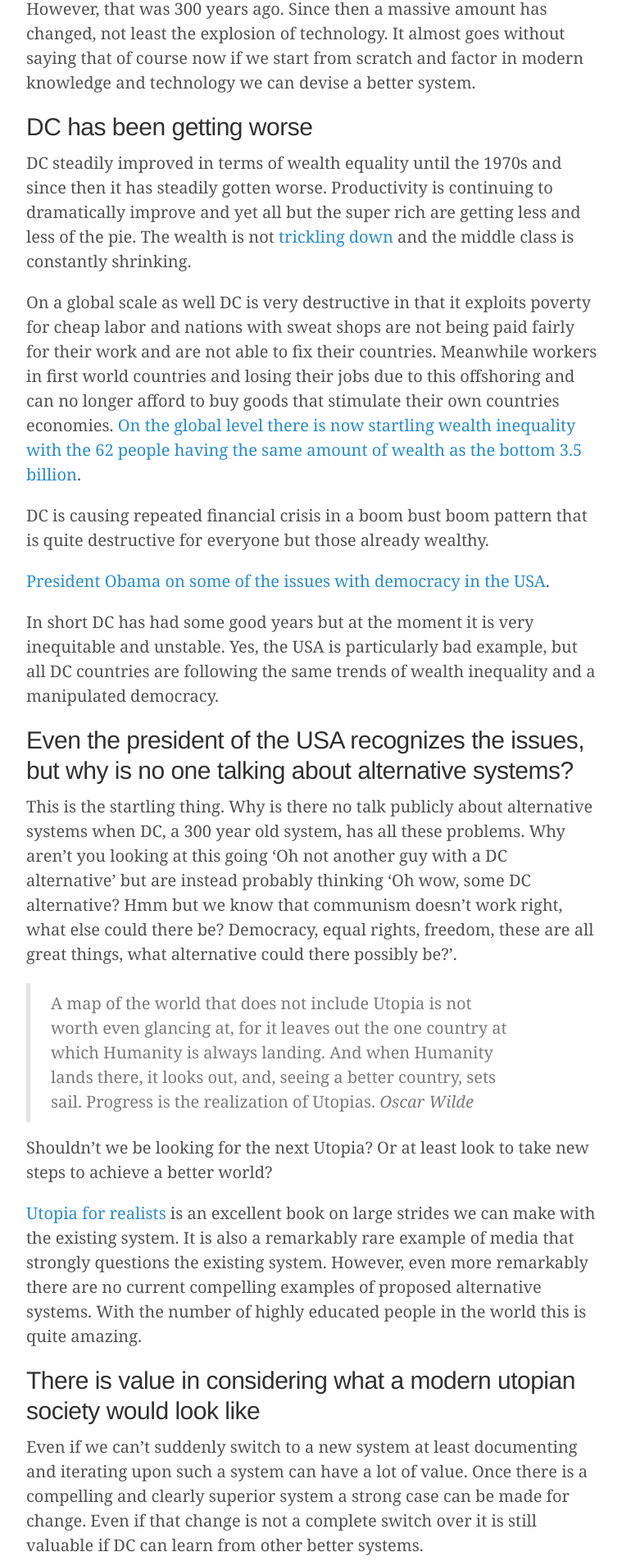
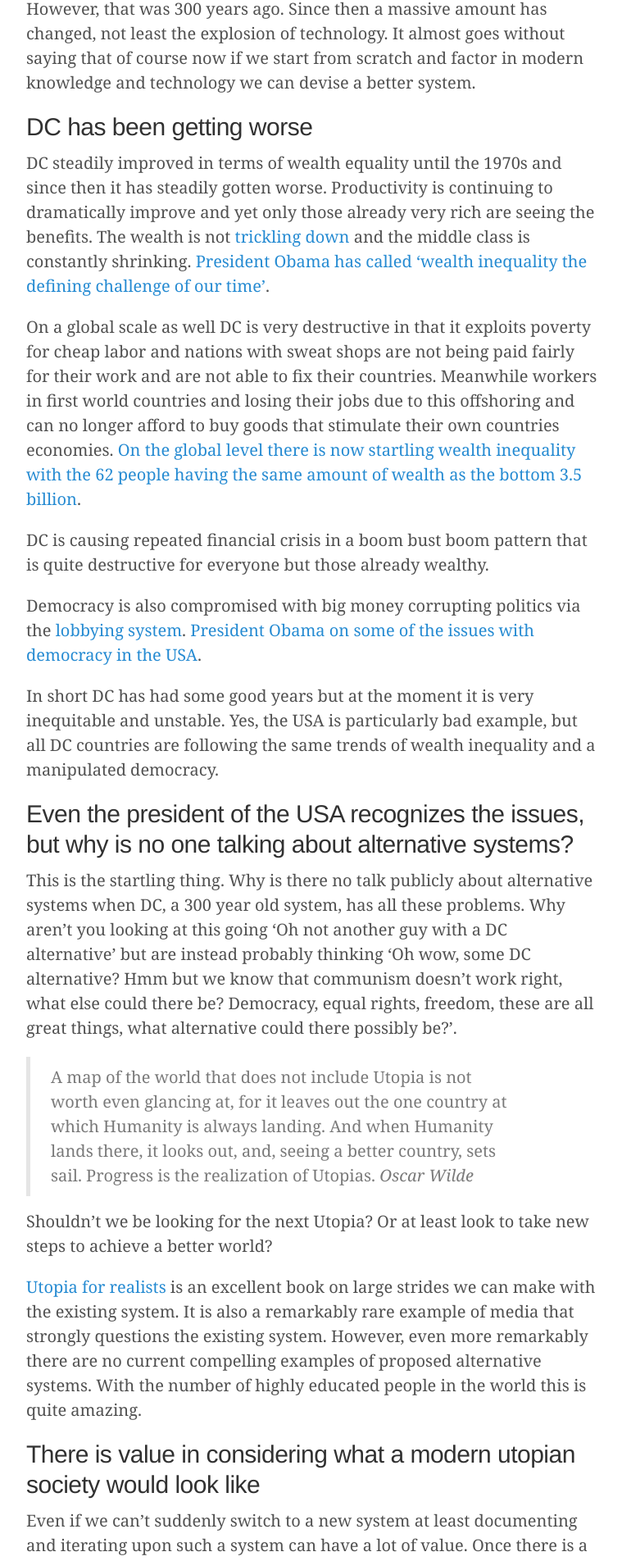
Before and after one commit to open-socialism/open-socialism-site, a Jekyll site: the page built from why-create-a-new-system.md, in a window 1280 px wide. Shown: the part 666-2570 px from the top of the page at 82% size, without its empty margins (258-1017 px from the left). Built offline with Jekyll 4.4.1, drawn with Linux system fonts in a browser that asks for light colours; some of the changed text lies outside the part shown.

Commit message:
why create a new system tweaks

```diff
--- a/why-create-a-new-system.md
+++ b/why-create-a-new-system.md
@@ -16,13 +16,13 @@ However, that was 300 years ago. Since then a massive amount has changed, not le
 
 ## DC has been getting worse
 
-DC steadily improved in terms of wealth equality until the 1970s and since then it has steadily gotten worse. Productivity is continuing to dramatically improve and yet all but the super rich are getting less and less of the pie. The wealth is not [trickling down](https://en.wikipedia.org/wiki/Trickle-down_economics){:target="_blank"} and the middle class is constantly shrinking.
+DC steadily improved in terms of wealth equality until the 1970s and since then it has steadily gotten worse. Productivity is continuing to dramatically improve and yet only those already very rich are seeing the benefits. The wealth is not [trickling down](https://en.wikipedia.org/wiki/Trickle-down_economics){:target="_blank"} and the middle class is constantly shrinking. [President Obama has called 'wealth inequality the defining challenge of our time'](https://www.whitehouse.gov/the-press-office/2013/12/04/remarks-president-economic-mobility){:target="_blank"}.
 
 On a global scale as well DC is very destructive in that it exploits poverty for cheap labor and nations with sweat shops are not being paid fairly for their work and are not able to fix their countries. Meanwhile workers in first world countries and losing their jobs due to this offshoring and can no longer afford to buy goods that stimulate their own countries economies. [On the global level there is now startling wealth inequality with the 62 people having the same amount of wealth as the bottom 3.5 billion](https://www.oxfam.org.au/media/2016/01/62-people-own-same-as-half-the-world-oxfam/){:target="_blank"}.
 
 DC is causing repeated financial crisis in a boom bust boom pattern that is quite destructive for everyone but those already wealthy.
 
-[President Obama on some of the issues with democracy in the USA](https://www.youtube.com/watch?v=AxuwazaXOMg){:target="_blank"}.
+Democracy is also compromised with big money corrupting politics via the [lobbying system](https://en.wikipedia.org/wiki/Lobbying){:target="_blank"}. [President Obama on some of the issues with democracy in the USA](https://www.youtube.com/watch?v=AxuwazaXOMg){:target="_blank"}.
 
 In short DC has had some good years but at the moment it is very inequitable and unstable. Yes, the USA is particularly bad example, but all DC countries are following the same trends of wealth inequality and a manipulated democracy.
 
@@ -48,4 +48,6 @@ Firstly, there is amazing technology available that can allow for totally new wa
 
 Secondly, business and more specifically technology companies have advanced methods of organizing people and making decisions. These techniques have proven to be highly sophisticated and productive. This is a lot of the reason why companies like Google are so effective. [This video goes into a bunch of these practices used at Spotify without too much technobabble](https://labs.spotify.com/2014/03/27/spotify-engineering-culture-part-1/){:target="blank"}. Additionally, free software, known as 'Open Source' which is created by remote volunteers has created the [open source model](https://en.wikipedia.org/wiki/Open-source_model){:target="blank"} for managing teams which is also highly advanced and productive.
 
+This open source model can also be used to develop an alternative to DC very effectively as well.
+
 We have the technology and the knowledge to make ambitious new systems for managing people and society. So let's do it!
```
